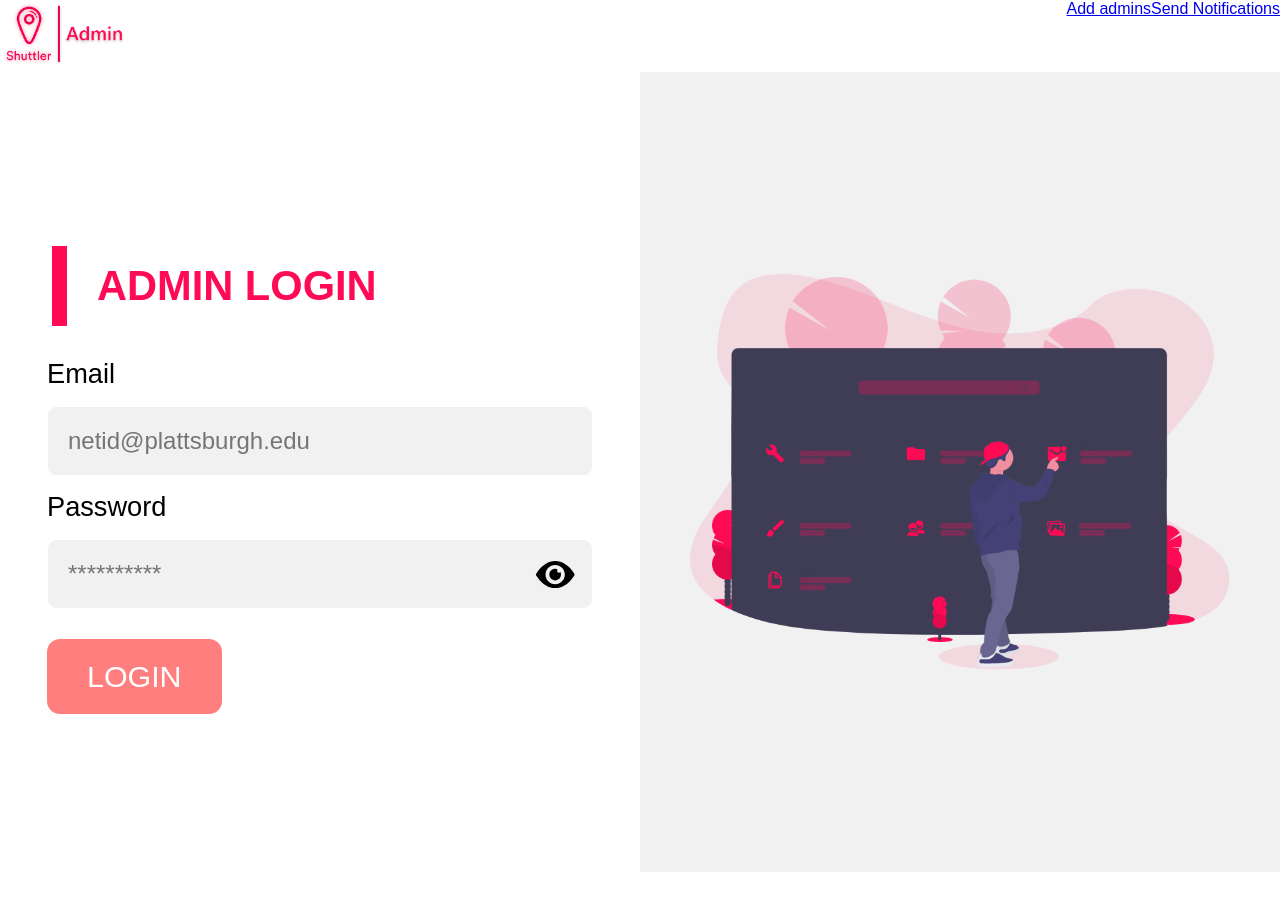
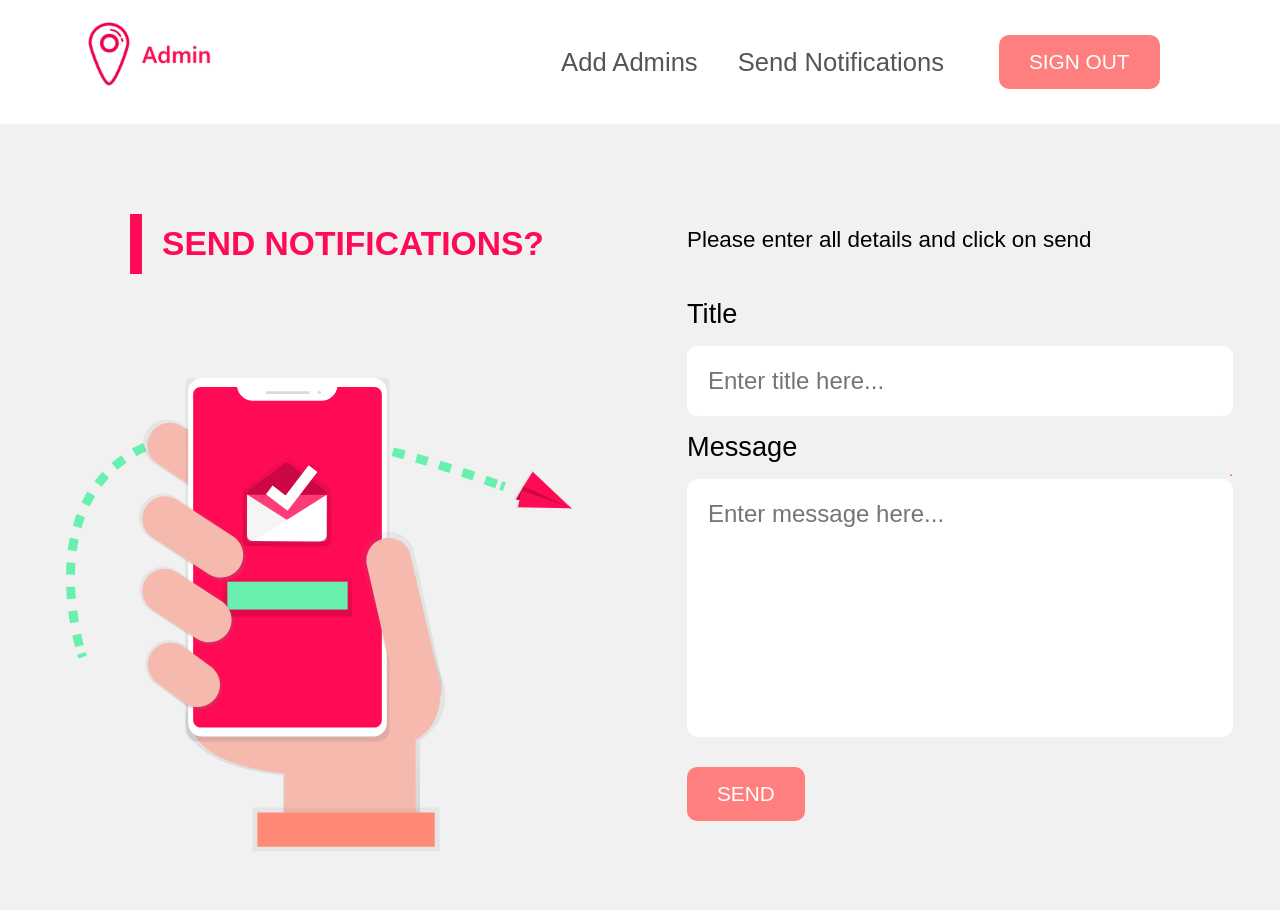
Before and after one commit to coding-hub-org/shuttler-admin, a React (Create React App) app: page / in a window 1280 px wide. Shown: the top 910 px of the page. Before the commit the page ends 872 px from the top, so only its background shows below. Built offline with nearby package versions, Linux system fonts and the light colour scheme.

Commit message:
Completed navbar

```diff
--- a/src/App.tsx
+++ b/src/App.tsx
@@ -13,14 +13,15 @@ const App: React.FC = () => {
 		<div className="App">
 			<Router>
 				<Navbar />
-				<Switch>
+        <SendNotificationsPage />
+				{/* <Switch>
 					<StrictPublicRoute exact path="/" component={LoginPage} />
 					<PrivateRoute
 						exact
 						path="/send-notifications"
 						component={SendNotificationsPage}
 					/>
-				</Switch>
+				</Switch> */}
 			</Router>
 		</div>
 	);
--- a/src/components/Navbar/index.module.scss
+++ b/src/components/Navbar/index.module.scss
@@ -1,17 +1,59 @@
 .navbar-container {
-  display: flex;
-  box-sizing: border-box;
+	display: flex;
+	box-sizing: border-box;
+	max-width: 100vw;
+	margin: 0px 20px 0px 20px;
 }
 
 .logo-container {
-  // padding: 20px 50px 0px 0px;
-  box-sizing: border-box;
+	margin: 20px 0px 0px 0px;
+	box-sizing: border-box;
 
 	.shuttler-logo {
 		width: 8em;
 	}
 }
 
+.link-container {
+	display: inline-flex;
+	flex-direction: row;
+	justify-content: center;
+}
+
+.link-parent {
+	margin: 20px;
+	display: flex;
+	flex-direction: column;
+	justify-content: center;
+}
+
+.link {
+	text-decoration: none;
+
+	font-size: 1.6em;
+	font-weight: 500;
+	color: #555555;
+	text-transform: capitalize;
+}
+
 .flex-grow {
-	flex-grow: 1;
+	&--1 {
+		flex-grow: 1;
+	}
+
+	&--2 {
+		flex-grow: 2;
+	}
+
+	&--3 {
+		flex-grow: 3;
+	}
+
+	&--4 {
+		flex-grow: 4;
+	}
+
+	&--5 {
+		flex-grow: 5;
+	}
 }
--- a/src/components/Navbar/index.tsx
+++ b/src/components/Navbar/index.tsx
@@ -4,10 +4,13 @@ import { Link } from "react-router-dom";
 
 import Logo from "../../assets/icons/logo.png";
 import styles from "./index.module.scss";
+import Button from "../Button";
 
 const Navbar: FunctionComponent = () => {
 	return (
 		<div className={styles["navbar-container"]}>
+			<div className={styles["flex-grow--1"]} />
+
 			<div className={styles["logo-container"]}>
 				<img
 					src={Logo}
@@ -15,12 +18,26 @@ const Navbar: FunctionComponent = () => {
 					className={classnames(styles["shuttler-logo"])}
 				/>
 			</div>
-			<div className={styles["flex-grow"]} />
+			<div className={styles["flex-grow--5"]} />
 			<div className={styles["link-container"]}>
-				<Link to="/">Add admins</Link>
-				<Link to="/">Send Notifications</Link>
-				{/* <Link to="/">Check Shuttle History</Link> */}
+				<div className={styles["link-parent"]}>
+					<Link className={classnames(styles["link"])} to="/">
+						Add admins
+					</Link>
+				</div>
+				<div className={styles["link-parent"]}>
+					<Link className={classnames(styles["link"])} to="/">
+						Send Notifications
+					</Link>
+					{/* <Link to="/">Check Shuttle History</Link> */}
+				</div>
+
+				<div className={styles["link-parent"]}>
+					<Button size="sm">Sign Out</Button>
+				</div>
 			</div>
+
+			<div className={styles["flex-grow--1"]} />
 		</div>
 	);
 };
--- a/src/pages/LoginPage/index.module.scss
+++ b/src/pages/LoginPage/index.module.scss
@@ -1,7 +1,7 @@
 .login-page-container {
 	height: 100vh;
-	width: 100vw;
-	display: flex;
+	width: 100%;
+  display: flex;
 	justify-content: center;
 }
 
@@ -10,6 +10,7 @@
 	width: 50vw;
 	display: flex;
 	flex-direction: column;
+  box-sizing: border-box;
 	justify-content: center;
 }
 
@@ -32,6 +33,11 @@
 	width: 100%;
 }
 
+.shuttler-logo {
+  width: 9em;
+  margin: 2em 0em 0em 5em;
+}
+
 @media (max-width: 1366px) {
 	.left-container {
 		.login-form {
--- a/src/pages/LoginPage/index.tsx
+++ b/src/pages/LoginPage/index.tsx
@@ -4,6 +4,7 @@ import classnames from "classnames";
 
 import styles from "./index.module.scss";
 
+import Logo from "../../assets/icons/logo.png";
 import LoginLanding from "../../assets/landing/login_landing.png";
 import InputBlock from "../../components/InputBlock";
 import Title from "../../components/Title";
@@ -16,6 +17,11 @@ const LoginPage: FunctionComponent = () => {
 	return (
 		<div className={styles["login-page-container"]}>
 			<div className={styles["left-container"]}>
+        <img
+						src={Logo}
+						alt=""
+						className={classnames(styles["shuttler-logo"])}
+					/>
 				<form className={styles["login-form"]}>
 					<Title>Admin Login</Title>
 					<InputBlock
@@ -48,7 +54,11 @@ const LoginPage: FunctionComponent = () => {
 			<div
 				className={classnames(styles["right-container"], "ui-bg--light-grey")}
 			>
-				<img src={LoginLanding} alt="login-landing" className={styles["login-landing"]} />
+				<img
+					src={LoginLanding}
+					alt="login-landing"
+					className={styles["login-landing"]}
+				/>
 			</div>
 		</div>
 	);
--- a/src/pages/SendNotificationsPage/index.module.scss
+++ b/src/pages/SendNotificationsPage/index.module.scss
@@ -1,6 +1,6 @@
 .notification-page-container {
 	min-height: 100vh;
-	min-width: 100vw;
+	min-width: 100%;
 	display: flex;
 	justify-content: center;
 }
```
Also changed, not shown: src/assets/icons/logo.png.
